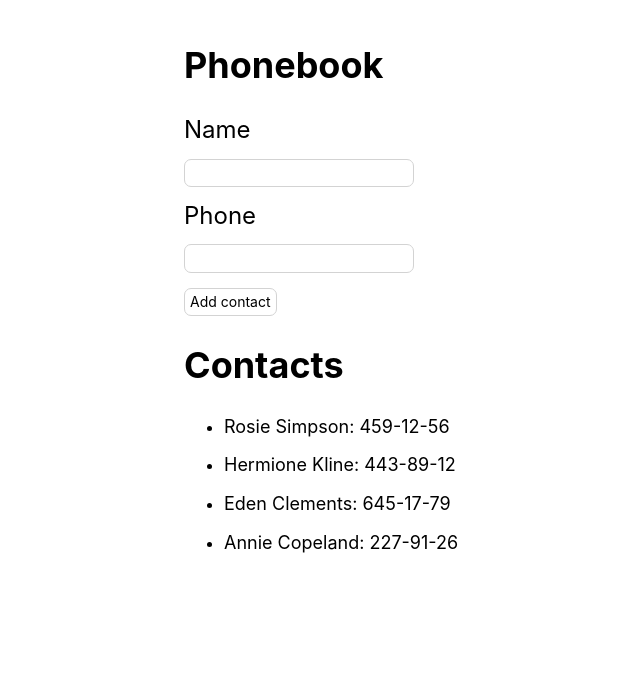
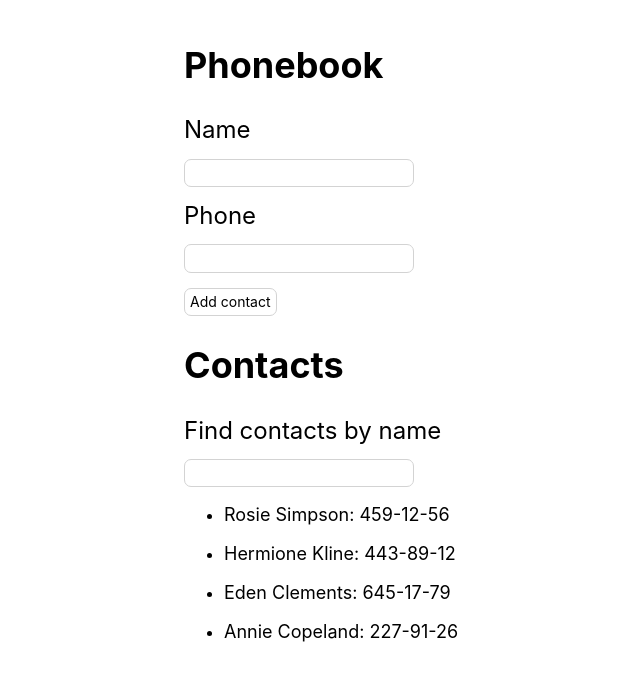
Before and after one commit to biggujo/goit-react-hw-07, a React (Create React App) app: page / in a window 1280 px wide. Shown: the top 680 px of the page, without its empty margins (97-737 px from the left). Built offline with nearby package versions, Linux system fonts and the light colour scheme.

Commit message:
Add filter by name

```diff
--- a/src/components/App/App.jsx
+++ b/src/components/App/App.jsx
@@ -5,6 +5,7 @@ import Section from '../Section/Section';
 import Form from '../Form/Form';
 import ContactList from '../ContactList/ContactList';
 import { toast, Toaster } from 'react-hot-toast';
+import Filter from '../Filter/Filter';
 
 class App extends Component {
   state = {
@@ -30,18 +31,17 @@ class App extends Component {
         phone: '227-91-26',
       },
     ],
+    filter: '',
     name: '',
     phone: '',
   };
 
-  handleChange = (event) => {
-    const {
-      currentTarget: {
-        value,
-        name,
-      },
-    } = event;
-
+  handleInputChange = ({
+    currentTarget: {
+      value,
+      name,
+    },
+  }) => {
     this.setState({ [name]: value });
   };
 
@@ -134,6 +134,19 @@ class App extends Component {
     }
   };
 
+  getFilteredContactsByName = () => {
+    const {
+      contacts,
+      filter,
+    } = this.state;
+
+    const normalizedFilter = filter.toLowerCase();
+
+    return contacts.filter(({ name }) => {
+      return name.toLowerCase().includes(normalizedFilter);
+    });
+  };
+
   resetFormInfo = () => {
     this.setState({
       name: '',
@@ -144,20 +157,26 @@ class App extends Component {
   render() {
     const {
       contacts,
+      filter,
       name,
       phone,
     } = this.state;
+
+    const visibleContacts = this.getFilteredContactsByName();
 
     return (<>
       <Wrapper>
         <Section title='Phonebook'>
           <Form name={name}
                 phone={phone}
-                onChange={this.handleChange}
+                onChange={this.handleInputChange}
                 onSubmit={this.handleSubmit} />
         </Section>
         <Section title='Contacts'>
-          <ContactList contacts={contacts}></ContactList>
+          <Filter label='Find contacts by name'
+                  value={filter}
+                  onChange={this.handleInputChange} />
+          <ContactList contacts={visibleContacts}></ContactList>
         </Section>
       </Wrapper>
 
--- /dev/null
+++ b/src/components/Filter/Filter.jsx
@@ -0,0 +1,26 @@
+import React from 'react';
+import { nanoid } from 'nanoid';
+import PropTypes from 'prop-types';
+import { Input, Label, Wrapper } from './Filter.styled';
+
+export default function Filter({
+  label,
+  value,
+  onChange,
+}) {
+  const filterInputId = nanoid();
+  return (<Wrapper>
+    <Label htmlFor={filterInputId}>{label}</Label>
+    <Input type='text'
+           id={filterInputId}
+           name='filter'
+           value={value}
+           onChange={onChange} />
+  </Wrapper>);
+}
+
+Filter.propTypes = {
+  label: PropTypes.string.isRequired,
+  value: PropTypes.string.isRequired,
+  onChange: PropTypes.func.isRequired,
+};
--- /dev/null
+++ b/src/components/Filter/Filter.styled.js
@@ -0,0 +1,28 @@
+import styled from '@emotion/styled';
+
+export const Label = styled.label`
+  font-size: 24px;
+`;
+
+export const Wrapper = styled.div`
+  display: flex;
+  flex-direction: column;
+  align-items: flex-start;
+  gap: 15px;
+`;
+
+export const Input = styled.input`
+  padding: 5px;
+
+  font-size: 14px;
+
+  background-color: #ffffff;
+  border: 1px solid #d3d3d3;
+  border-radius: 7px;
+
+  &:active, &:focus {
+    border-color: #000000;
+
+    outline: 1px solid #000000;
+  }
+`;
```
